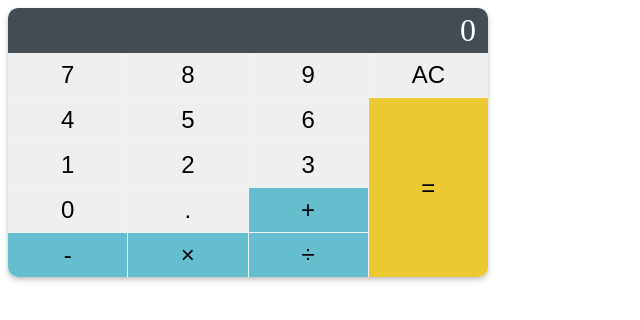
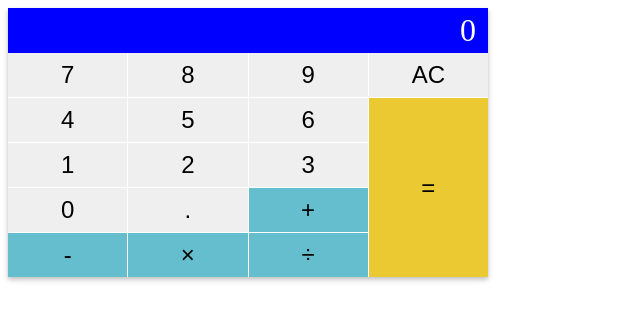
Before and after one commit to acarusillo/Calculator2_W2, a plain HTML site: page index.html in a window 1280 px wide. Shown: the whole page, without its empty margins (0-640 px from the left). Drawn offline with Linux system fonts and the light colour scheme.

```diff
--- a/styles.css
+++ b/styles.css
@@ -1,32 +1,30 @@
 .calculator {
-    max-inline-size: 30rem; /* This is the Logical Property for max-width and has very good browser support */
-    border-radius: 10px; /* Round the edges */
-    overflow: hidden; /* don't let other elements go outside the calculator */
+    max-inline-size: 30rem;
     box-shadow: 0px 3px 6px 0px rgba(0, 0, 0, 0.15), 0px 2px 4px 0px rgba(0, 0, 0, 0.12); /* Give the calculator some depth off the page */
   }
   .calculator__output {
     font-size: 2rem;
-    text-align: end; /* This is the Logical Property for text-align: right; and has very good browser support. */
-    background: hsl(202, 11%, 29%); /* background color */
-    color: hsl(255, 100%, 100%); /* text color */
-    padding-block-start: 0.25rem; /* Logical Property for padding-top */
-    padding-block-end: 0.25rem; /* Logical Property for padding-bottom */
-    padding-inline-end: 0.75rem; /* Logical Property for padding-right */
+    text-align: end;
+    background: blue;
+    color: hsl(255, 100%, 100%);
+    padding-block-start: 0.25rem;
+    padding-block-end: 0.25rem;
+    padding-inline-end: 0.75rem;
   }
 
   .calculator__key {
     border: none;
-    padding-block-start: 0.5rem; /* Logical Property for padding-top */
-    padding-block-end: 0.5rem; /* Logical Property for padding-bottom */
-    padding-inline-start: 1.25rem; /* Logical Property for padding-left */
-    padding-inline-end: 1.25rem; /* Logical Property for padding-right */
     font-size: 1.5rem;
+    padding-block-start: 0.5rem;
+    padding-block-end: 0.5rem;
+    padding-inline-start: 1.25rem;
+    padding-inline-end: 1.25rem;
   }
   .calculator__keys {
     display: grid;
     grid-template-columns: repeat(4, 1fr);
     grid-gap: 1px;
-    background: hsl(210, 17%, 95%);
+    background: white;
   }
 .calculator__key--enter {
     grid-column: 4 / 5; /* Start at column #4 and end at column #5 (the very right edge). */
```
